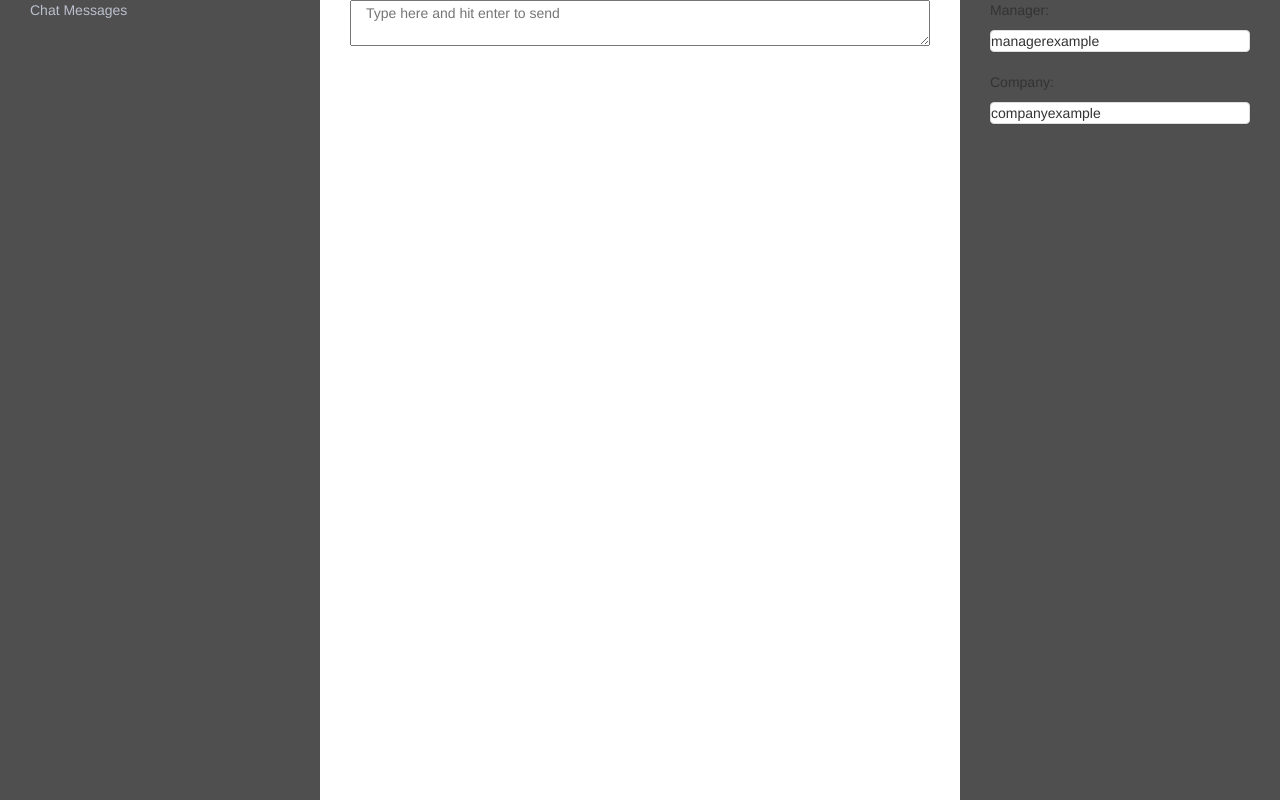
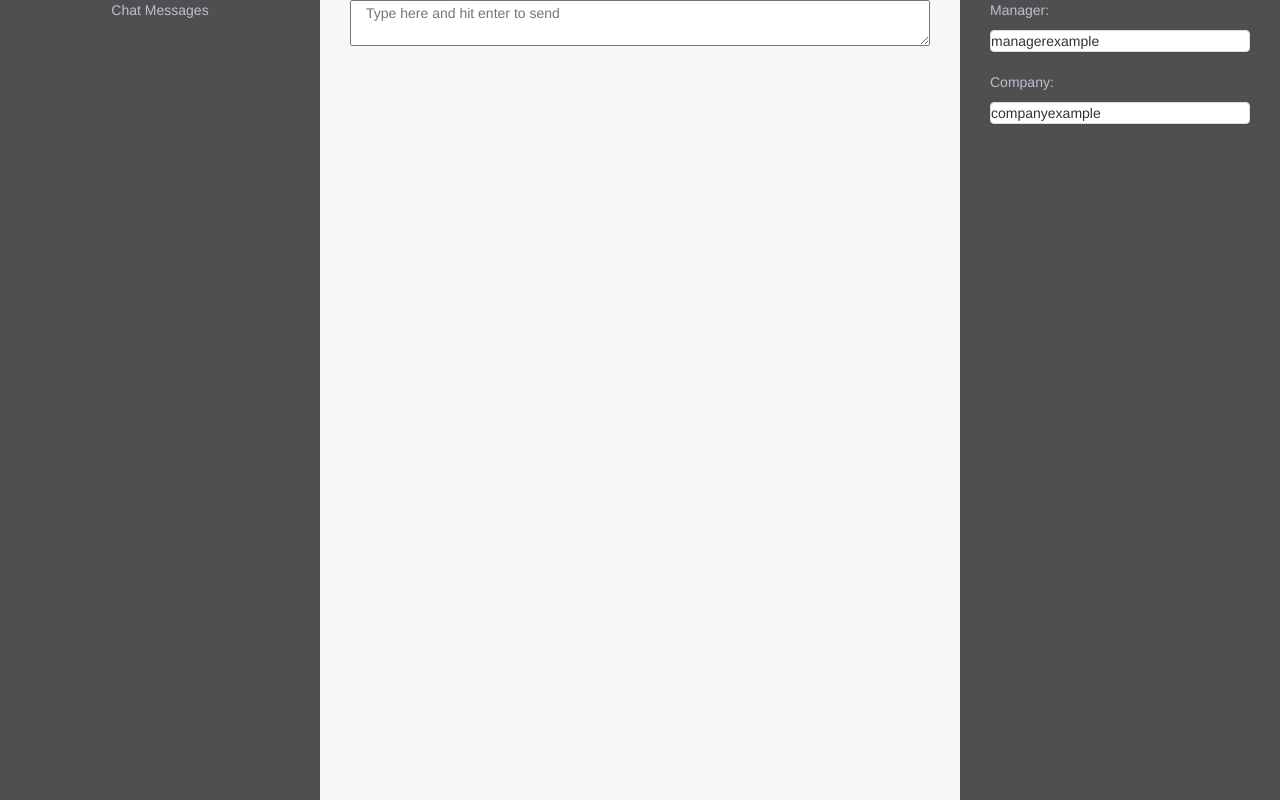
Before and after one commit to throwpedro/supportchat, a website: page public/hrskyen.html in a window 1280 px wide. Drawn offline with nearby package versions, Linux system fonts and the light colour scheme.

Commit message:
Changes to hrskyen.css

```diff
--- a/public/hrskyen.html
+++ b/public/hrskyen.html
@@ -47,8 +47,8 @@
         </div>
         <div class="rightchatwrapper col-sm-3">
             <div class="infowrapper col-sm-12">
-                <div class="manager "> <p>Manager:</p> <p class="managername panel panel-default">managerexample</p></div>
-                <div class="company"> <p>Company:</p> <p class="companyname panel panel-default">companyexample</p></div>
+                <div class="manager "> <p class="managertitle">Manager:</p> <p class="managername panel panel-default">managerexample</p></div>
+                <div class="company"> <p class="companytitle">Company:</p> <p class="companyname panel panel-default">companyexample</p></div>
             </div>
         </div>
     </div>
--- a/public/styles/hrskyen.css
+++ b/public/styles/hrskyen.css
@@ -26,6 +26,7 @@ body {
 }
 
 .title{
+    text-align: center;
     color: #bbc0cf;
 }
 
@@ -34,6 +35,7 @@ body {
     position: inherit;
     height: 100%;
     bottom: 0;
+    background-color: #f7f7f9;
 }
 
 /*right bar*/
@@ -43,3 +45,11 @@ body {
     bottom: 0;
     background-color: #4f4f4f;
 }
+
+.managertitle{
+    color: #bbc0cf;
+}
+
+.companytitle{
+    color: #bbc0cf;
+}
```
